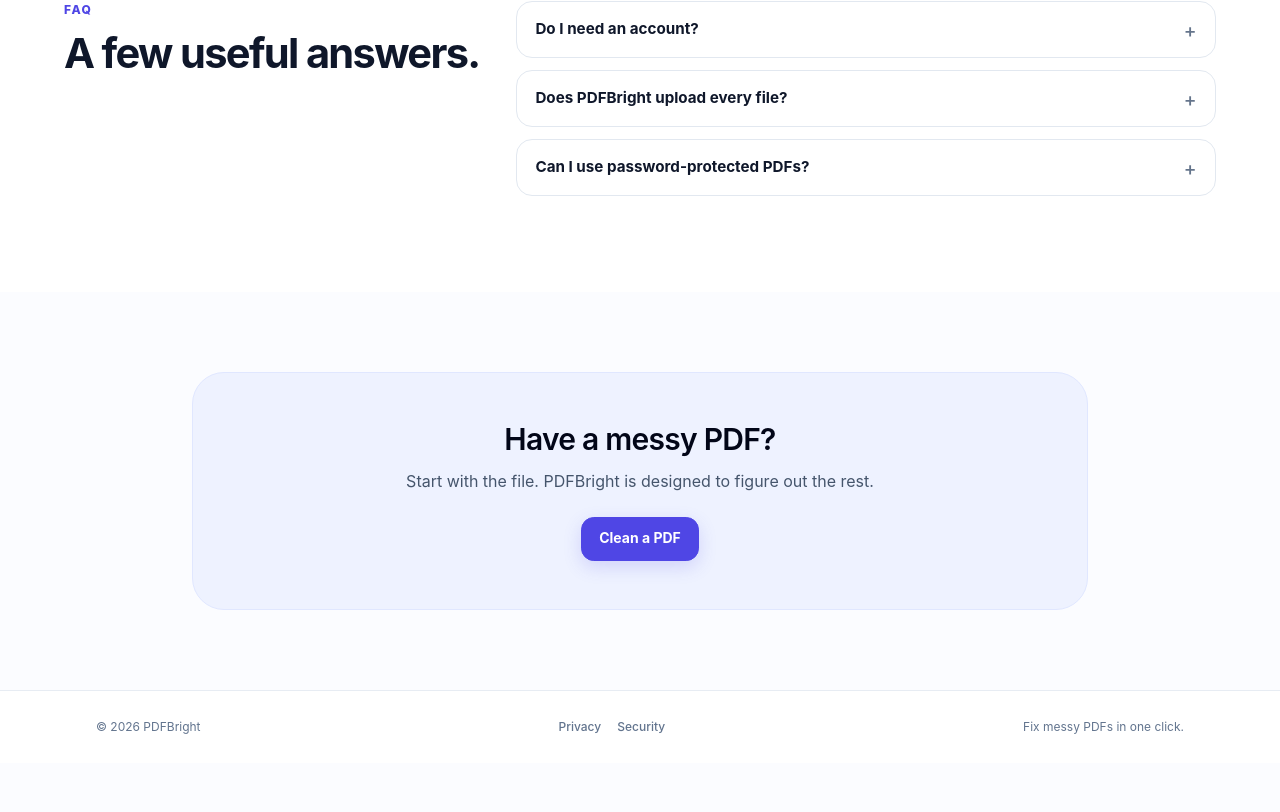
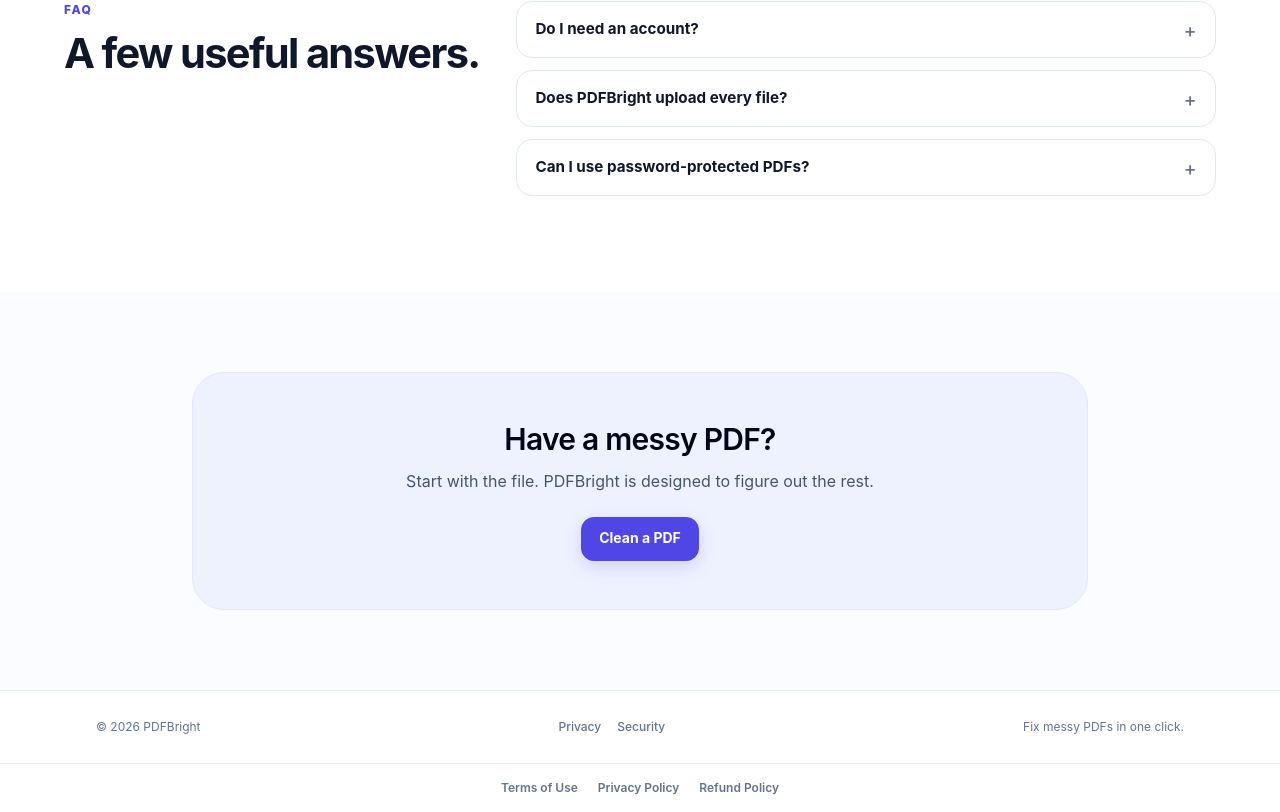
Before and after one commit to Rouane12/pdfbright, a Next.js app: page / in a window 1280 px wide. Shown: the part 3536-4348 px from the top of the page. Before the commit the page ends 4299 px from the top, so only its background shows below. Built offline with nearby package versions, Linux system fonts and the light colour scheme.

Commit message:
Expose legal links for Paddle review

```diff
--- a/src/app/layout.tsx
+++ b/src/app/layout.tsx
@@ -1,4 +1,5 @@
 import type { Metadata } from "next";
+import Link from "next/link";
 import "./globals.css";
 
 export const metadata: Metadata = {
@@ -16,7 +17,19 @@ export default function RootLayout({
 }>) {
   return (
     <html lang="en">
-      <body>{children}</body>
+      <body>
+        {children}
+        <div className="border-t border-slate-200/80 bg-white">
+          <nav
+            className="mx-auto flex max-w-6xl flex-wrap items-center justify-center gap-x-5 gap-y-2 px-5 py-4 text-xs font-semibold text-slate-500 sm:px-6"
+            aria-label="Legal navigation"
+          >
+            <Link className="hover:text-slate-900" href="/terms">Terms of Use</Link>
+            <Link className="hover:text-slate-900" href="/privacy">Privacy Policy</Link>
+            <Link className="hover:text-slate-900" href="/refund-policy">Refund Policy</Link>
+          </nav>
+        </div>
+      </body>
     </html>
   );
 }
```
